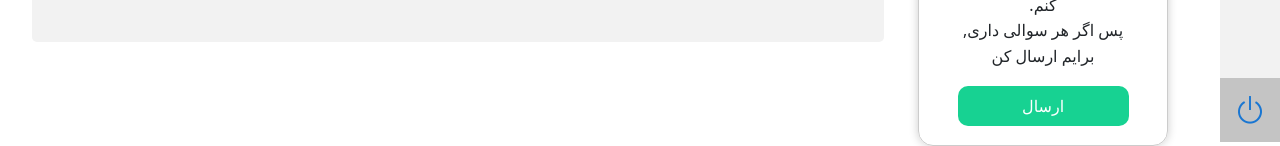
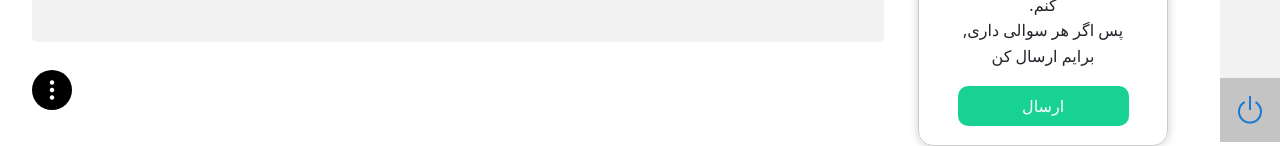
Before and after one commit to fawriid/student-user-panel, a React (Create React App) app: page / in a window 1280 px wide. Shown: the part 658-804 px from the top of the page. Built offline with nearby package versions, Linux system fonts and the light colour scheme.

Commit message:
fixed menu added

```diff
--- a/src/components/Landing/Landing.js
+++ b/src/components/Landing/Landing.js
@@ -14,6 +14,9 @@ const Landing = () => {
             <Navbar />
             <MainContent />
             <RigthSideMenu />
+            <button className={styles.fixedMenu}>
+                <i class="bi bi-three-dots-vertical"></i>
+            </button>
         </>
     );
 };
--- a/src/components/Landing/Landing.module.css
+++ b/src/components/Landing/Landing.module.css
@@ -0,0 +1,16 @@
+.fixedMenu{
+    position: fixed;
+    display: flex;
+    justify-content: center;
+    align-items: center;
+    bottom: 2rem;
+    left: 2rem;
+    width: 40px;
+    height: 40px;
+    border-radius: 50%;
+    background-color: #000;
+    color: #fff;
+    font-size: 1.5rem;
+    border: none;
+    outline: none;
+}
```
